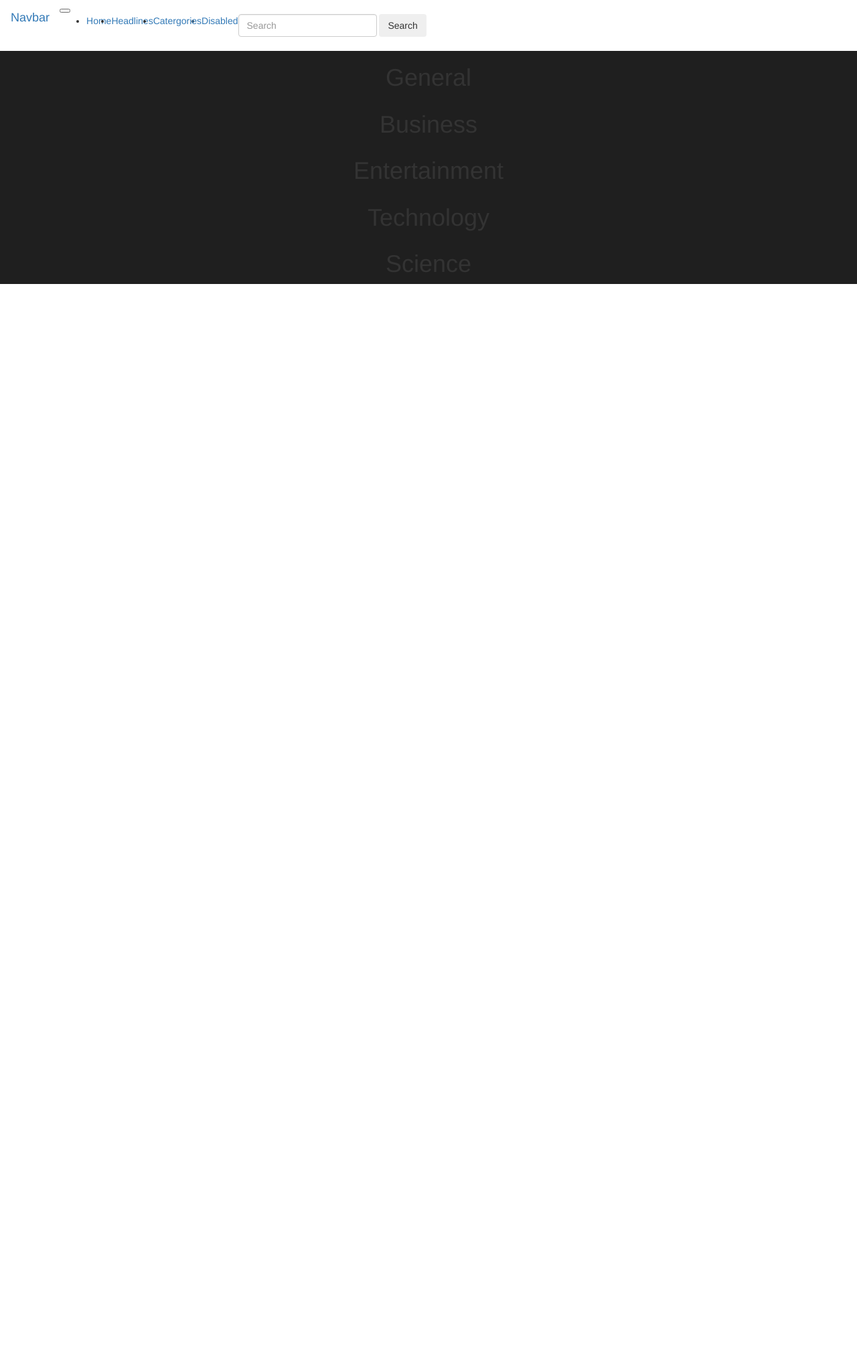
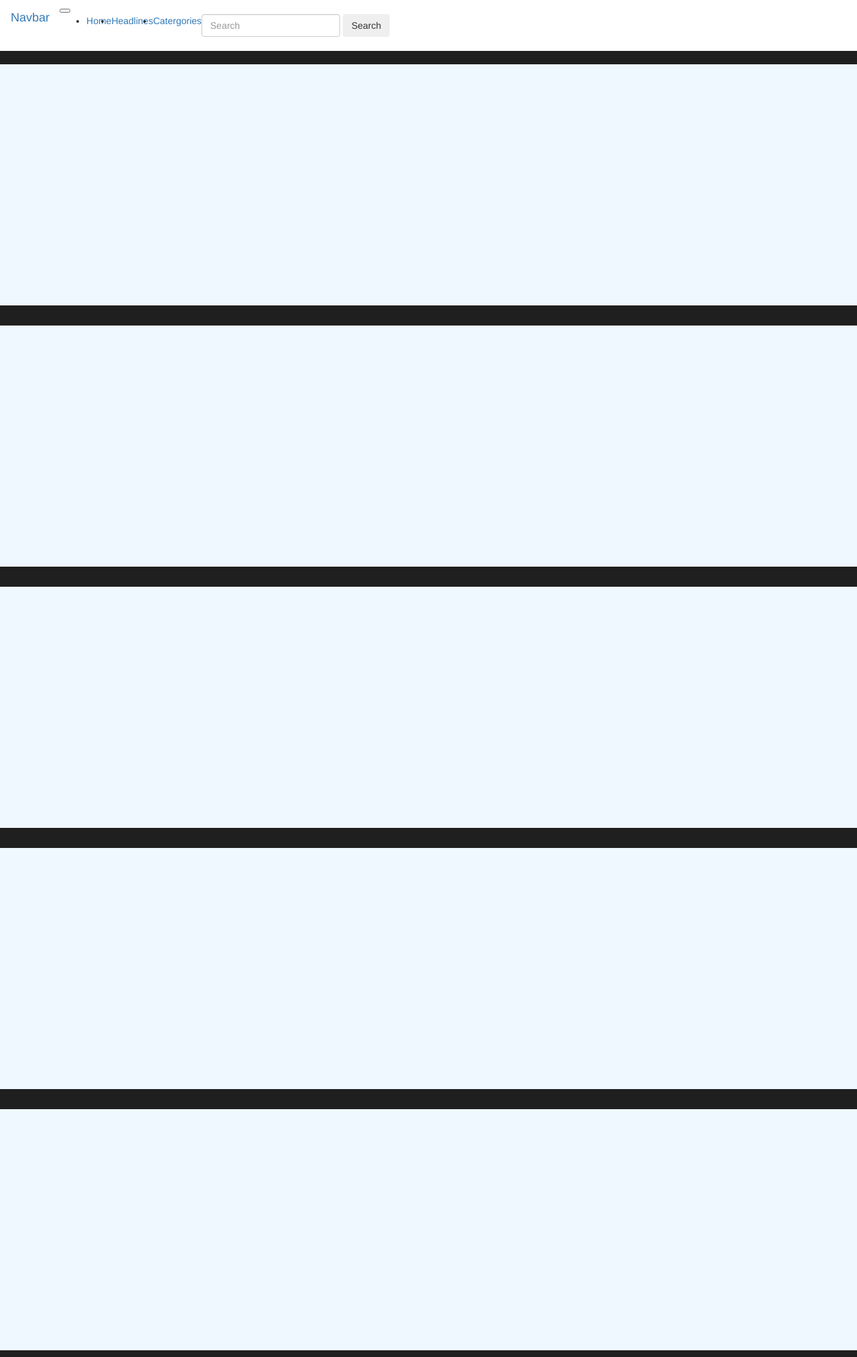
Before and after one commit to Ianodad/News_Highlight, a Python web app: template app/templates/index.html in a window 1280 px wide. Shown: the whole page at 67% size. Before the commit the page ends 424 px from the top, so only its background shows below. Run offline with Jinja, Linux system fonts and the light colour scheme; the template is opened without the code that fills it, so the values that code supplies are empty; some libraries are stand-ins or nearby versions.

Commit message:
styling border

```diff
--- a/app/static/css/index.css
+++ b/app/static/css/index.css
@@ -1,3 +1,11 @@
 .index {
     background-color: #1F1F1F;
 }
+
+h1 {}
+
+.topic {
+    height: 10em;
+    color: aliceblue;
+    background-color: aliceblue;
+}
--- a/app/templates/index.html
+++ b/app/templates/index.html
@@ -20,23 +20,23 @@
     {% block content %}
     <div class="index container-fluid ">
         <div class="row">
-            <h1 class="col-md-12 text-center">General</h1>
+            <h1 class="topic col-md-12 text-center Display-4">GENERAL</h1>
             {{ macro.sourcesList(general) }}
         </div>
         <div class="row">
-            <h1 class="col-md-12 text-center">Business</h1>
+            <h1 class="topic col-md-12 text-center display-3">BUINESS</h1>
             {{ macro.sourcesList(business) }}
         </div>
         <div class="row">
-            <h1 class="col-md-12 text-center">Entertainment</h1>
+            <h1 class="topic col-md-12 text-center display-3">ENTERTAINMENT</h1>
             {{ macro.sourcesList(entertainment) }}
         </div>
         <div class="row">
-            <h1 class="col-md-12 text-center">Technology</h1>
+            <h1 class="topic col-md-12 text-center display-3">Technology</h1>
             {{ macro.sourcesList(technology) }}
         </div>
         <div class="row">
-            <h1 class="col-md-12 text-center">Science</h1>
+            <h1 class="topic col-md-12 text-center display-3">Science</h1>
             {{ macro.sourcesList(science) }}
         </div>
     </div>
--- a/app/templates/navbar.html
+++ b/app/templates/navbar.html
@@ -24,12 +24,7 @@
                     <a class="dropdown-item" href="#">Entertainment</a>
                     <a class="dropdown-item" href="#">Techonolgy</a>
                     <a class="dropdown-item" href="#">Science</a>
-                    <div class="dropdown-divider"></div>
-                    <a class="dropdown-item" href="#">Something else here</a>
                 </div>
-            </li>
-            <li class="nav-item">
-                <a class="nav-link disabled" href="#">Disabled</a>
             </li>
         </ul>
         <form class="form-inline my-2 my-lg-0">
```
